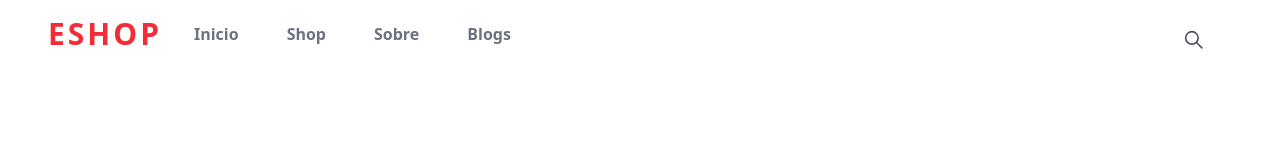
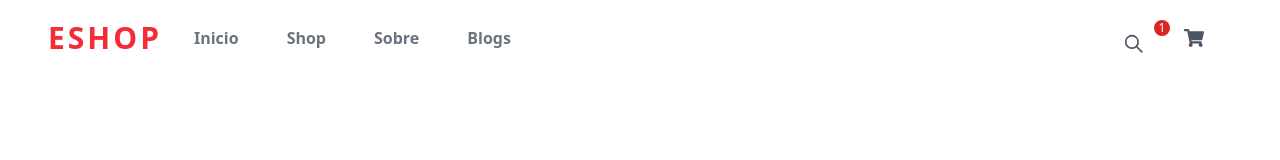
Before and after one commit to eliseucostaalbano/site-comercial, a React (Vite) app: page / in a window 1280 px wide. Shown: the top 160 px of the page. Built offline with nearby package versions, Linux system fonts and the light colour scheme.

Commit message:
criando a NavBar parte 3

```diff
--- a/src/assets/componetes/Navbar/NavBar.jsx
+++ b/src/assets/componetes/Navbar/NavBar.jsx
@@ -1,5 +1,6 @@
 import React from "react";
 import { GrSearch } from "react-icons/gr";
+import { FaShoppingCart } from "react-icons/fa";
 
 const menuLinks = [
   {
@@ -62,6 +63,12 @@
               />
               <GrSearch  className="text-xl text-gray-600 group-hover:text-principal dark:text-gray-400 absolute top-1/2 -translate-y-1 right-3 duration-200 mb-[20px]"/>
             </div>
+            {/* secção Botão de Ordem*/}
+            <button className="relative p-3">
+            <FaShoppingCart className="text-xl text-gray-600 dark:text-gray-400"/>
+            </button>
+            <div className="w-4 h-4 bg-red-600 text-white rounded-full absolute top-5 right-[110px] flex items-center justify-center text-xs"
+            >1</div>
             {/* secção Modo Escuro */}
             <div></div>
           </div>
```
